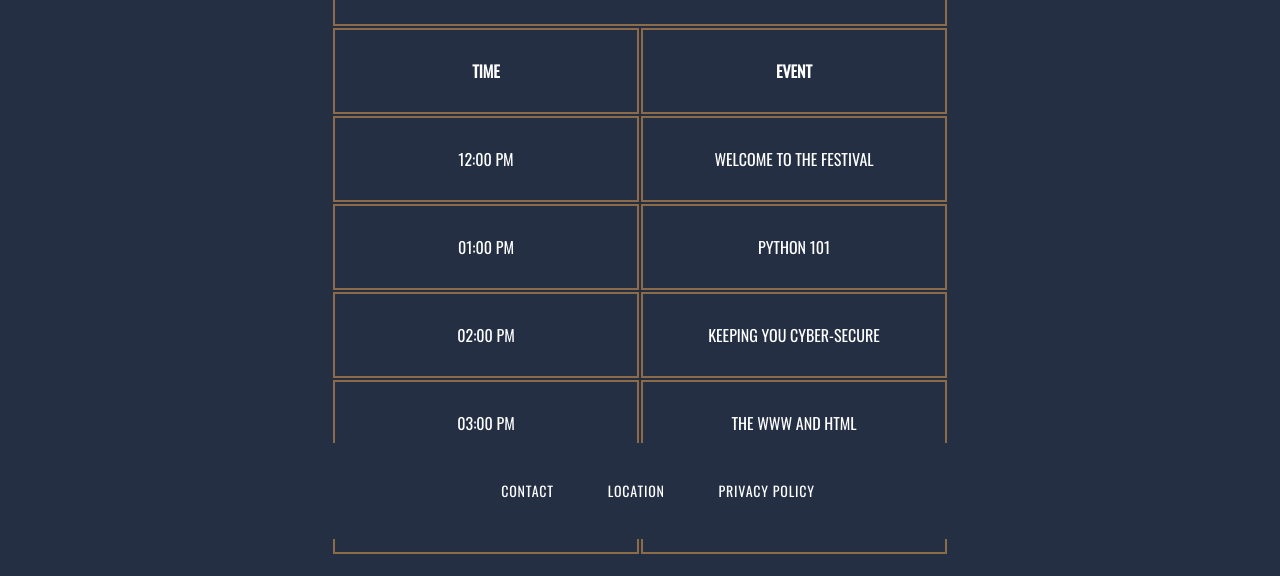
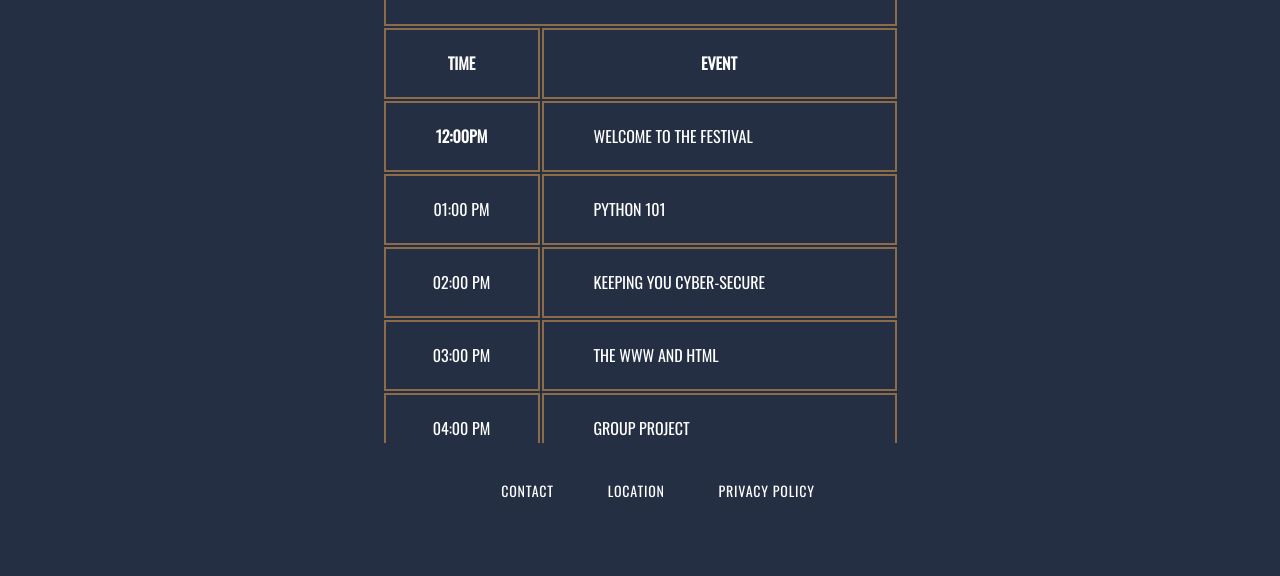
Before and after one commit to CodeSonia/TECH_TALENT, a plain HTML site: page Week 3/Home Learning Tasks/Beer Festival Schedule/index.html in a window 1280 px wide. Shown: the part 256-832 px from the top of the page. After the commit the page ends 800 px from the top, so only its background shows below. Drawn offline with nearby package versions, Linux system fonts and the light colour scheme.

Commit message:
updated W3 HLT Beer Festival schedule

```diff
--- a/Week 3/Home Learning Tasks/Beer Festival Schedule/index.html
+++ b/Week 3/Home Learning Tasks/Beer Festival Schedule/index.html
@@ -9,53 +9,59 @@
 </head>
 
 <body>
+
+  <!-- header element -->
   <header>
     <h1>TechTalent Academy Coding Festival</h1>
   </header>
+
+  <!-- section containing form -->
   <section>
     <table>
       <thead>
         <tr>
+          <!-- use of colspan 2 so that the h1 takes over 2 cols-->
           <td colspan="2">
             <h1>Workshop Schedule</h1>
           </td>
         </tr>
         <tr>
+          <!-- use of scope attribute for screen readers-->
           <th scope="col">TIME</th>
           <th scope="col">EVENT</th>
         </tr>
       </thead>
       <tbody>
         <tr>
-          <td>12:00 PM</td>
-          <td>WELCOME TO THE FESTIVAL</td>
+          <th scope="row" class="left">12:00PM</th>
+          <td class="text-align-left">WELCOME TO THE FESTIVAL</td>
         </tr>
         <tr>
-          <td>01:00 PM</td>
-          <td>PYTHON 101</td>
+          <td scope="row" class="left">01:00 PM</td>
+          <td class="text-align-left">PYTHON 101</td>
         </tr>
         <tr>
-          <td>02:00 PM</td>
-          <td>KEEPING YOU CYBER-SECURE</td>
+          <td scope="row" class="left">02:00 PM</td>
+          <td class="text-align-left">KEEPING YOU CYBER-SECURE</td>
         </tr>
         <tr>
-          <td>03:00 PM</td>
-          <td>THE WWW AND HTML</td>
+          <td scope="row" class="left">03:00 PM</td>
+          <td class="text-align-left">THE WWW AND HTML</td>
         </tr>
         <tr>
-          <td>04:00 PM</td>
-          <td>GROUP PROJECT</td>
+          <td scope="row" class="left">04:00 PM</td>
+          <td class="text-align-left">GROUP PROJECT</td>
         </tr>
       </tbody>
     </table>
-
   </section>
 
+  <!-- footer section wrapped around it's own element-->
   <footer>
+
+    <!-- used h3 tags as illustrated on schedule-->
     <h3>Contact</h3>
     <h3>Location</h3>
     <h3>Privacy Policy</h3>
   </footer>
-
-
 </html>
--- a/Week 3/Home Learning Tasks/Beer Festival Schedule/style.css
+++ b/Week 3/Home Learning Tasks/Beer Festival Schedule/style.css
@@ -1,7 +1,7 @@
 body {
   background-color: #242f44;
   color: white;
-    font-family: 'Oswald', sans-serif;
+  font-family: "Oswald", sans-serif;
 }
 
 header {
@@ -42,8 +42,10 @@ body {
   margin: 20px auto;
 }
 
-  th, td {
-    height: 80px;
+/* add some breathing space within data entry */
+th,
+td {
+  height: 65px;
 }
 td {
   border: 2px solid #8c6b48;
@@ -71,7 +73,12 @@ body {
   height: 800px;
 }
 
-
 .left {
   width: 150px;
 }
+
+/* makes the text-align to the left and adds breathing space*/
+.text-align-left {
+  text-align: left;
+  padding-left: 50px;
+}
```
Also changed, not shown: Week 3/Home Learning Tasks/Good Vibes Form/index.html (+6 -0 lines), 3 other files. Lines whose indentation alone changed are shown as unchanged.
